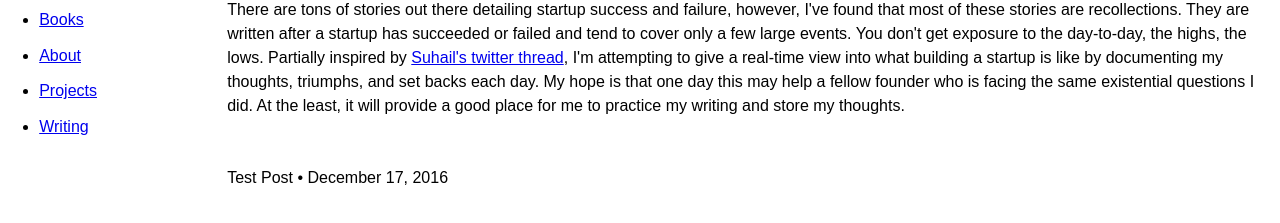
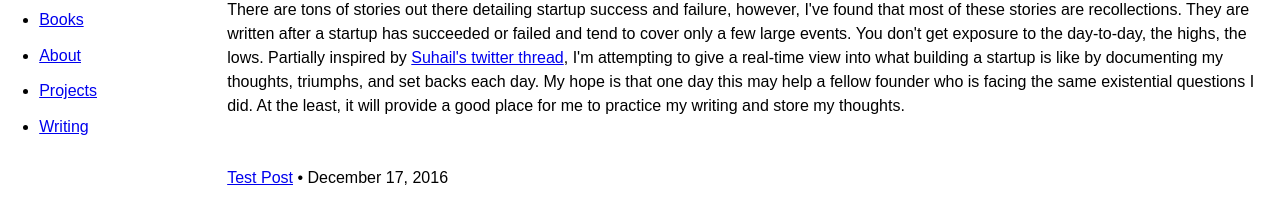
Before and after one commit to itsacoleworld/itsacoleworld_gatsby, a Gatsby site: page /day-zero in a window 1280 px wide. Shown: the part 109-332 px from the top of the page. Built offline with nearby package versions, Linux system fonts and the light colour scheme; Gatsby itself is replaced by a stand-in of ours.

Commit message:
Fix sort by descending date and add markdown files to .gitignore

```diff
--- a/src/components/BlogRoll.js
+++ b/src/components/BlogRoll.js
@@ -19,7 +19,7 @@ class BlogRoll extends React.Component {
                   <p className="post-meta">
                     <Link
                       className="title has-text-primary is-size-4"
-                      to={post.frontmatter.path}
+                      to={post.fields.slug}
                     >
                       {post.frontmatter.title}
                     </Link>
@@ -50,7 +50,7 @@ export default () => (
     query={graphql`
       query BlogRollQuery {
         allMarkdownRemark(
-          sort: { order: DESC, fields: [frontmatter___date] }
+          sort: { fields: [frontmatter___date], order: DESC }
           filter: { frontmatter: { templateKey: { eq: "day-zero-post" } } }
         ) {
           edges {
```
Also changed, not shown: 1 other file.
